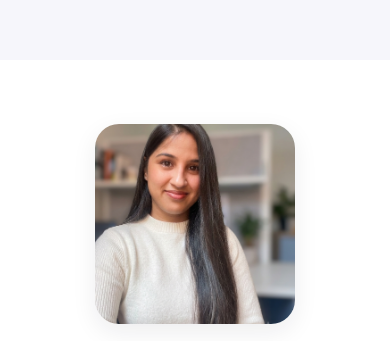
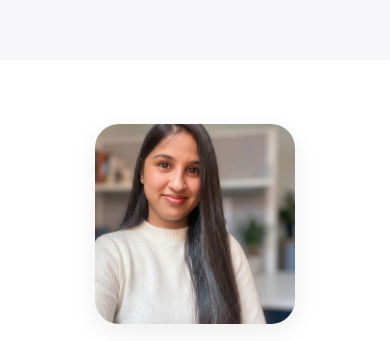
Before and after one commit to ambarsquintana/ambarsquintana.github.io, a plain HTML site: page index.html in a window 390 px wide. Shown: the part 6580-6921 px from the top of the page. Drawn offline with nearby package versions, Linux system fonts and the light colour scheme.

Commit message:
ajusta zoom en foto sección sobre mí

```diff
--- a/assets/css/styles.css
+++ b/assets/css/styles.css
@@ -615,13 +615,22 @@ h1, h2, h3, h4, p, dl, dd { margin: 0; }
   align-items: stretch;
 }
 .contacto-photo-wrap { display: flex; flex-direction: column; align-items: center; gap: 20px; height: 100%; }
-.contacto-photo {
+.contacto-photo-frame {
   width: 100%;
   flex: 1;
   min-height: 0;
-  object-fit: cover;
+  overflow: hidden;
   border-radius: var(--radius-lg);
   box-shadow: var(--shadow-md);
+}
+/* Zoom a la foto sin cambiar el tamaño del recuadro */
+.contacto-photo {
+  display: block;
+  width: 100%;
+  height: 100%;
+  object-fit: cover;
+  transform: scale(1.08);
+  transform-origin: 50% 8%;
 }
 .contacto-social { display: flex; gap: 12px; }
 .social-btn {
@@ -819,7 +828,7 @@ p.footer-tagline { font-size: 14px; line-height: 1.6; margin-top: 0; margin-bott
 
   .contacto-grid { grid-template-columns: 1fr; }
   .contacto-photo-wrap { flex-direction: row; height: auto; }
-  .contacto-photo { width: 160px; flex: none; aspect-ratio: 1 / 1; }
+  .contacto-photo-frame { width: 160px; flex: none; aspect-ratio: 1 / 1; }
 
   .footer-top { grid-template-columns: 1fr 1fr; gap: 40px; }
   .footer-about { grid-column: 1 / -1; }
@@ -849,7 +858,7 @@ p.footer-tagline { font-size: 14px; line-height: 1.6; margin-top: 0; margin-bott
   .section { padding: 64px 0; }
   .footer-top { grid-template-columns: 1fr; gap: 28px; }
   .contacto-photo-wrap { flex-direction: column; height: auto; }
-  .contacto-photo { width: 200px; flex: none; aspect-ratio: 1 / 1; }
+  .contacto-photo-frame { width: 200px; flex: none; aspect-ratio: 1 / 1; }
 
   .project-grid { grid-template-columns: 1fr; }
   .skills-grid { grid-template-columns: 1fr; }
--- a/index.html
+++ b/index.html
@@ -395,7 +395,7 @@
   <section id="contacto" class="section contacto-section">
     <div class="container contacto-grid">
       <div class="contacto-photo-wrap">
-        <img src="assets/img/perfil.png" alt="Ambar Quintana, Business Intelligence Developer" class="contacto-photo" loading="lazy" decoding="async">
+        <div class="contacto-photo-frame"><img src="assets/img/perfil.png" alt="Ambar Quintana, Business Intelligence Developer" class="contacto-photo" loading="lazy" decoding="async"></div>
         <div class="contacto-social">
           <a href="https://www.linkedin.com/in/ambarsquintana" target="_blank" rel="noopener" aria-label="LinkedIn" class="social-btn">
             <i data-lucide="linkedin" aria-hidden="true"></i>
```
